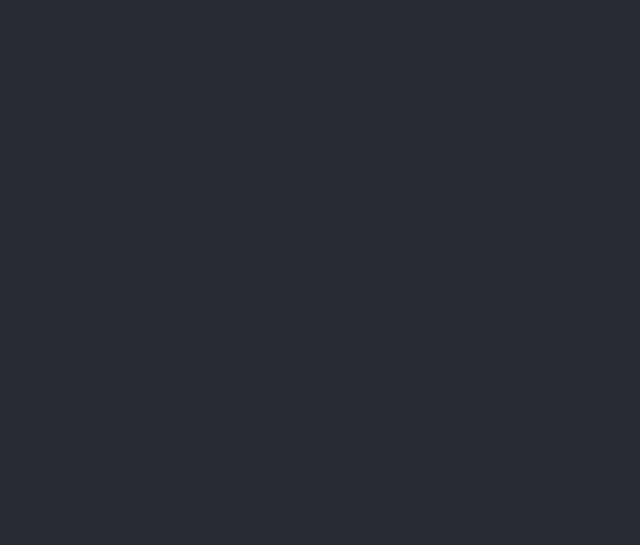
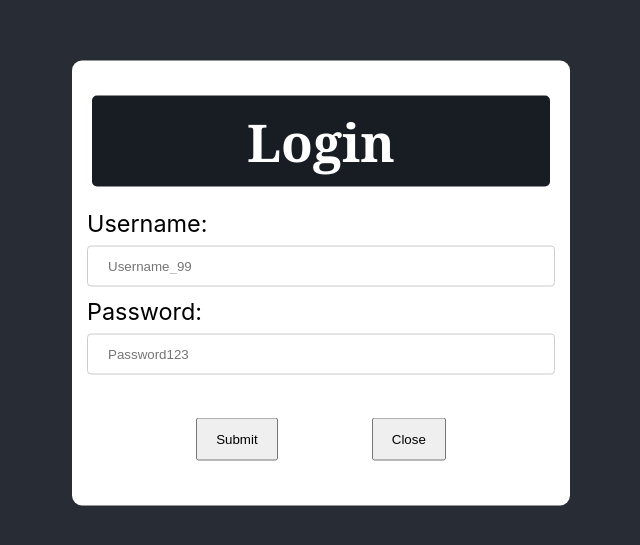
Before and after one commit to xgill15x/Budget-Tracker, a React (Create React App) app in the folder react/: page /loginPage in a window 1280 px wide. Before the commit this address had no page. Shown: the part 117-662 px from the top of the page, without its empty margins (319-959 px from the left). Built offline with nearby package versions, Linux system fonts and the light colour scheme; no server answers.

Commit message:
transactions page has username. Need to render expenses and transactions for user.

```diff
--- a/react/src/App.css
+++ b/react/src/App.css
@@ -117,7 +117,7 @@ input[type=text], input[type=number], input[type=password], select {
 
 }
 
-#registerBox {
+.registerBox {
   padding: 15px;
   position:fixed;
   background: white;
@@ -128,6 +128,13 @@ input[type=text], input[type=number], input[type=password], select {
   transform: translate(-50%,-50%);
   border-radius: 10px;
   text-align: left;
+}
+
+#showLoginbox {
+  display: block;
+}
+#hideLoginBox {
+  display:none;
 }
 
 .modal {
--- a/react/src/App.js
+++ b/react/src/App.js
@@ -6,6 +6,7 @@ import { render } from '@testing-library/react';
 import {BrowserRouter, Routes, Route, Link} from "react-router-dom";
 import Transactions from './Transactions';
 import Register from './Register';
+import Login from './Login'
 
 export default class App extends React.Component {
   state = {
@@ -19,8 +20,9 @@ export default class App extends React.Component {
           <BrowserRouter>
             <Routes>
               <Route exact path="/" element={<Home/>}/>
-              <Route exact path="/transactionsTable" element={<Transactions/>}/>
+              <Route exact path="/transactionsTable/:username" element={<Transactions/>}/>
               <Route exact path="/registerPage" element={<Register/>}/>
+              <Route exact path="/loginPage" element={<Login/>}/>
             </Routes>
           </BrowserRouter>
         </header>
--- a/react/src/Home.js
+++ b/react/src/Home.js
@@ -5,6 +5,7 @@ import AddExpenseForm from './AddExpenseForm';
 import DeleteExpenseForm from './DeleteExpenseForm';
 import EditExpenseForm from './EditExpenseForm';
 import AddTransactionForm from './AddTransactionForm';
+import Transactions from './Transactions';
 import NavBar from './NavBar';
 import {Link} from "react-router-dom";
 import Moment from 'moment';
@@ -31,7 +32,10 @@ export default class Home extends React.Component {
             selectedYear: -1,
 
             today: new Date(),
-            spentValsForAllExpenses: new Map()
+            spentValsForAllExpenses: new Map(),
+
+            loggedInUsername: '',
+            showTransactions: false,
         };
 
         this.toggleAddExpenseModal = this.toggleAddExpenseModal.bind(this);
@@ -48,6 +52,7 @@ export default class Home extends React.Component {
         this.initEditDropDown = this.initEditDropDown.bind(this);
         this.initTransactionDropDown = this.initTransactionDropDown.bind(this);
         this.submitHandlerEditExpense = this.submitHandlerEditExpense.bind(this);
+        this.showTransactions = this.showTransactions.bind(this);
         //this.listOfMonths = this.listOfMonths.bind(this);
 
     }
@@ -57,7 +62,7 @@ export default class Home extends React.Component {
         axios.post("http://localhost:8080/expense/addRow",{
             expense: e.target[0].value,
             budget: e.target[1].value,
-            userName: "myUser"
+            userName: this.props.username
         }).then(response => {
 
             const newId = response.data;
@@ -71,7 +76,7 @@ export default class Home extends React.Component {
                 budget: newBudget,
                 spent: 0.0,
                 remaining: newBudget,
-                userName: "myUser"
+                userName: this.props.username
             }
 
             this.setState({
@@ -111,7 +116,7 @@ export default class Home extends React.Component {
             spent: parseFloat(e.target[2].value),
             expenseValue: nameOfExpense,
             transactionDate: today,
-            userName: "myUser"
+            userName: this.props.username
         }).then(response => {
             console.log(response)
         }).catch(error => {
@@ -387,6 +392,10 @@ export default class Home extends React.Component {
 
     }
 
+    showTransactions () {
+        this.setState({showTransactions: true});
+    }
+
     componentDidMount() {
         axios.get("http://localhost:8080/expense/allExpenses")  // gets all expenses from mysql
         .then(res => {
@@ -398,7 +407,16 @@ export default class Home extends React.Component {
             this.setState({selectedMonth: today.getMonth()+1, selectedYear: today.getFullYear()}, function () { //gets transactions for current month and year
                 axios.get("http://localhost:8080/transaction/selectedTransactions/" + this.state.selectedMonth +"/"+ this.state.selectedYear)
                 .then(res => {
-                    this.setState({selectedTransactions: res.data});
+
+                    let userTransactions = (res.data).filter((transaction) => {
+                        if (transaction.userName === this.props.username) {
+                            return transaction;
+                        }
+                    })
+                    this.setState({selectedTransactions: userTransactions}, function() {
+                        console.log(this.state.selectedTransactions)
+                    });
+
 
                     let updatedSpentValsForAllExpenses = new Map(); // rename to better name
                     this.state.expenses.map((expense) => {
@@ -435,20 +453,27 @@ export default class Home extends React.Component {
 
 
     render() {
+        const transactionsPage = {
+            pathname: "/transactionsTable/" + this.props.username,
+        };
+
         return (
             <div>
                 <div>
-                    <h1 className="mainTitle">Budget Tracker</h1>
+                    <h1 className="mainTitle">{this.props.username}</h1>
+
                     <div className="buttons-flex">
                         <button type="button" class="btn btn-danger" onClick={this.toggleAddExpenseModal}>Add Expense</button>
                         <button onClick={ () => {this.toggleAddTransactionModal();this.initTransactionDropDown();}}>Add Transaction</button>
                         <button onClick={ () => {this.toggleEditExpenseModal();this.initEditDropDown();}}>Edit Expense</button>
-                        <Link to="/transactionsTable">
+                        <Link to={transactionsPage} >
                             <button className="buttons-flex">Show Transactions</button>
                         </Link>
+                        {/* <button className="buttons-flex" onClick={() => this.showTransactions(this.props.username)}>Show Transactions</button> */}
                     </div>
+                    {/* {this.state.showTransactions ? <Transactions username={this.state.username}/> : null} */}
                     <AddExpenseForm  handleClose={this.toggleAddExpenseModal} show={this.state.addExpenseToggle} submitHandler={this.submitHandlerAddExpense}/>
-                    {/*<DeleteExpenseForm show={this.state.deleteExpenseToggle} handleClose={this.toggleDeleteExpenseModal} deletConfirm={this.state.deleteConfirmVal} handleDeleteConfirm={this.handleConfirmDelete} /> */}
+                    {/*<DeleteExpenseForm show={this.state.deleteExpenseToggle} handleClose={this.toggleDeluserNameeteExpenseModal} deletConfirm={this.state.deleteConfirmVal} handleDeleteConfirm={this.handleConfirmDelete} /> */}
                     <EditExpenseForm myList={this.state.expenses} handleClose={this.toggleEditExpenseModal} handleChange={this.handleEditDropDownChange} show={this.state.editExpenseToggle} submitHandler={this.submitHandlerEditExpense}/>
                     <AddTransactionForm  myList={this.state.expenses} handleClose={this.toggleAddTransactionModal} show={this.state.addTransactionToggle} submitHandler={this.submitHandlerAddTransaction} handleChange={this.handleTransactionDropDownChange}/>
 
--- /dev/null
+++ b/react/src/Login.js
@@ -0,0 +1,103 @@
+import React, { useState } from 'react';
+import axios from 'axios'
+import './App.css'
+import Button from 'react-bootstrap/Button'
+import Home from './Home';
+//import 'bootstrap/dist/css/bootstrap.min.css'
+
+
+export default class Login extends React.Component {
+    constructor(props) {
+        super(props);
+        this.state = {
+            users: [],
+            username: '',
+            showHome: false,
+            showLogin: true
+        }
+
+        this.submitUser = this.submitUser.bind(this);
+    }
+
+    submitUser = e => {
+        e.preventDefault();
+
+        let usernameFound = false;
+        let targetPassword = '';
+
+        //check if username exists
+        this.state.users.map((user) => {
+            if (e.target[0].value === user.username) {
+                targetPassword = user.password;
+                usernameFound = true;
+            }
+        })
+
+        if (usernameFound) {
+            //check if password matches
+            if (e.target[1].value === targetPassword) {
+                this.setState({username: e.target[0].value, showHome: true, showLogin: false}, function() {
+                    console.log("Login Successful for: ", e.target[0].value);
+                });
+            }
+            else {
+                e.target[0].value = '';
+                e.target[1].value = '';
+
+                console.log("login failed");
+                window.alert("Username/Password is wrong. Try Again.");
+            }
+        }
+        else {
+            e.target[0].value = '';
+            e.target[1].value = '';
+            console.log("login failed");
+            window.alert("Username/Password is wrong. Try Again.");
+        }
+            // return(<>
+            //     <Home username={this.props.username}/>
+            // </>);
+
+        // <Home username={this.props.username}/>
+
+    }
+
+    componentDidMount() {
+        axios.get("http://localhost:8080/user/allUsers")
+        .then(res => {
+            this.setState({users: res.data}, function() {
+                console.log(this.state.users);
+            })
+
+        })
+    }
+
+
+
+    render() {
+
+        return (<>
+            <div>
+                <div className="registerBox" id={this.state.showLogin ? "showLoginBox":"hideLoginBox"}>
+                        <h1 className="mainTitle" id='formText'>Login</h1>
+                        <form onSubmit={this.submitUser}>
+                            <label className="black">Username:
+                            <div>
+                                <input id="registerInput" required type="text" name="expense"  placeholder="Username_99" />
+                            </div>
+                            </label>
+                            <label className="black">Password:
+                                <input name="password" placeholder="Password123" required type="password"/>
+                            </label>
+                            <div className="buttons-flex">
+                                <button type="submit" className="buttons-invariant">Submit</button>
+                                <button type="button" className="buttons-invariant">Close</button>
+                            </div>
+
+                        </form>
+                </div>
+            </div>
+            {this.state.showHome ? <Home username={this.state.username}/> : null}
+        </>)
+    }
+}
--- a/react/src/Transactions.js
+++ b/react/src/Transactions.js
@@ -208,9 +208,12 @@ export default class Transactions extends React.Component {
     }
 
     render() {
+        const pathName = window.location.pathname;
+        const username = pathName.split('/')[2];
+
         return (
             <div>
-                <h1 className="mainTitle">All Transactions</h1>
+                <h1 className="mainTitle">{username}</h1>
                 <div>
                     <Link to="/">
                         <button className="buttons-invariant">Go Back</button>
```
